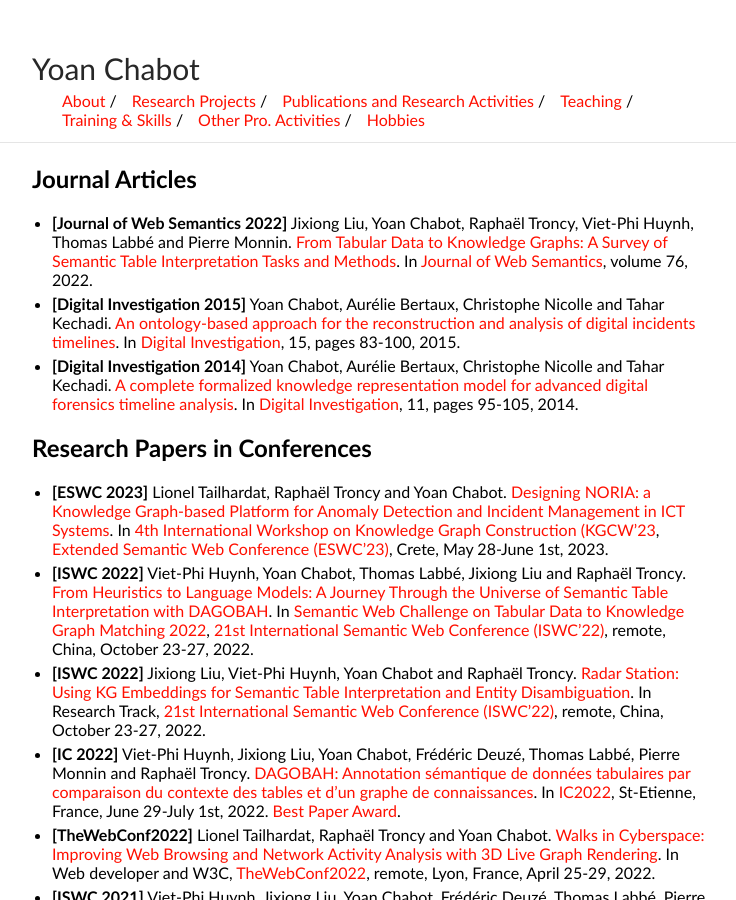
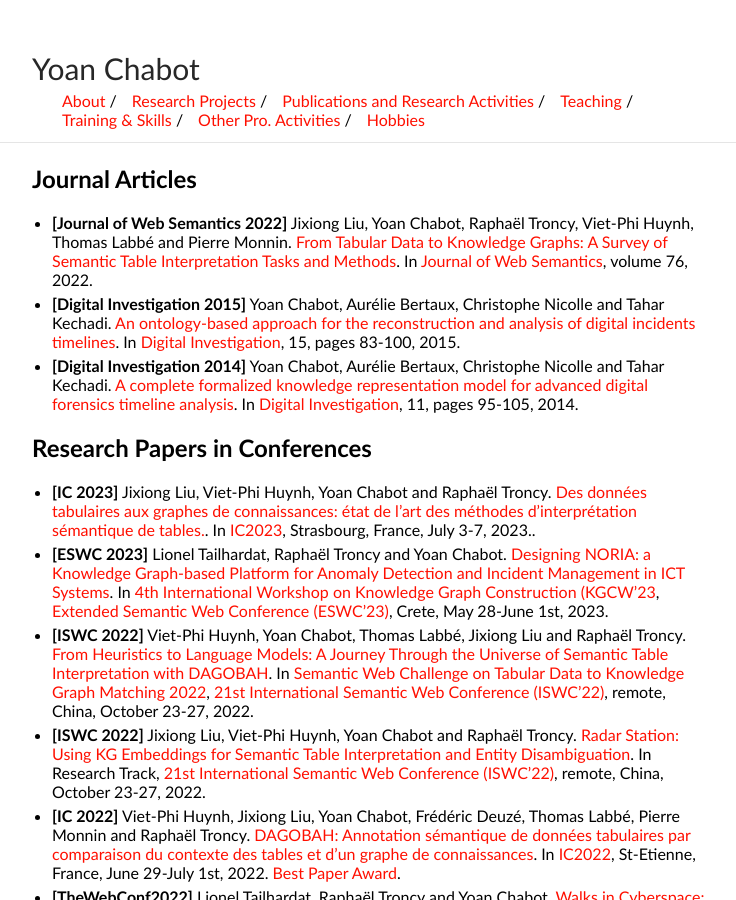
Before and after one commit to yoanchabot/yoanchabot.github.io, a Jekyll site: the page built from publications.md, in a window 1280 px wide and 900 px high. Shown: the whole window, without its empty margins (258-994 px from the left). Built offline with Jekyll 4.4.1, drawn with Linux system fonts in a browser that asks for light colours.

Commit message:
Update publications.md

```diff
--- a/publications.md
+++ b/publications.md
@@ -9,6 +9,7 @@ title: Publications
 * <b id="digital_investigation_2014">[Digital Investigation 2014]</b> Yoan Chabot, Aurélie Bertaux, Christophe Nicolle and Tahar Kechadi. [A complete formalized knowledge representation model for advanced digital forensics timeline analysis](https://github.com/yoanchabot/papers/raw/main/chabot2014a.pdf). In [Digital Investigation](https://www.sciencedirect.com/journal/digital-investigation), 11, pages 95-105, 2014.
 
 ## Research Papers in Conferences
+* <b id="ic_2023">[IC 2023]</b> Jixiong Liu, Viet-Phi Huynh, Yoan Chabot and Raphaël Troncy. [Des données tabulaires aux graphes de connaissances: état de l’art des méthodes d’interprétation sémantique de tables.](https://github.com/yoanchabot/papers/raw/main/huynh2023_a.pdf). In [IC2023](https://pfia23.icube.unistra.fr/conferences/ic/index.html), Strasbourg, France, July 3-7, 2023..
 * <b id="eswc_2023_a">[ESWC 2023]</b> Lionel Tailhardat, Raphaël Troncy and Yoan Chabot. [Designing NORIA: a Knowledge Graph-based Platform for Anomaly Detection and Incident Management in ICT Systems](https://github.com/yoanchabot/papers/raw/main/tailhardat2023_a.pdf). In [4th International Workshop on Knowledge Graph Construction (KGCW'23](https://kg-construct.github.io/workshop/), [Extended Semantic Web Conference (ESWC'23)](https://2023.eswc-conferences.org/), Crete, May 28-June 1st, 2023.
 * <b id="iswc_2022_b">[ISWC 2022]</b> Viet-Phi Huynh, Yoan Chabot, Thomas Labbé, Jixiong Liu and Raphaël Troncy. [From Heuristics to Language Models: A Journey Through the Universe of Semantic Table Interpretation with DAGOBAH](https://github.com/yoanchabot/papers/raw/main/huynh2022b.pdf). In [Semantic Web Challenge on Tabular Data to Knowledge Graph Matching 2022](http://www.cs.ox.ac.uk/isg/challenges/sem-tab/2021/index.html), [21st International Semantic Web Conference (ISWC'22)](https://iswc2022.semanticweb.org/), remote, China, October 23-27, 2022.
 * <b id="iswc_2022_a">[ISWC 2022]</b> Jixiong Liu, Viet-Phi Huynh, Yoan Chabot and Raphaël Troncy. [Radar Station: Using KG Embeddings for Semantic Table Interpretation and Entity Disambiguation](https://github.com/yoanchabot/papers/raw/main/liu2022a.pdf). In Research Track, [21st International Semantic Web Conference (ISWC'22)](https://iswc2022.semanticweb.org/), remote, China, October 23-27, 2022.
```
